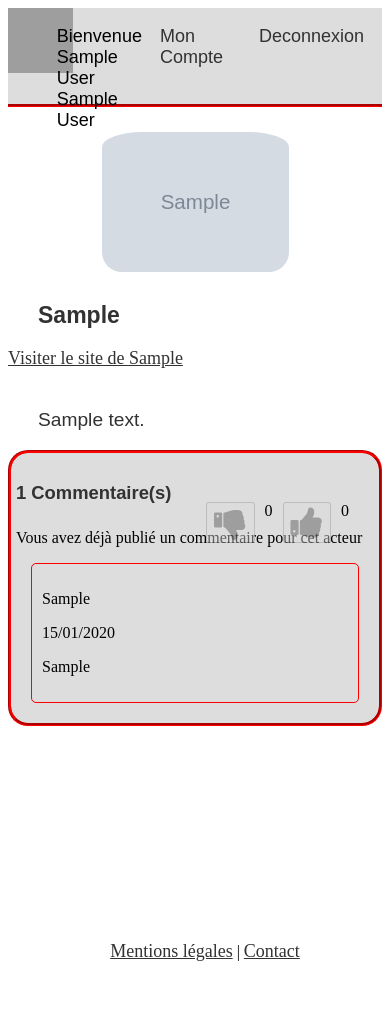
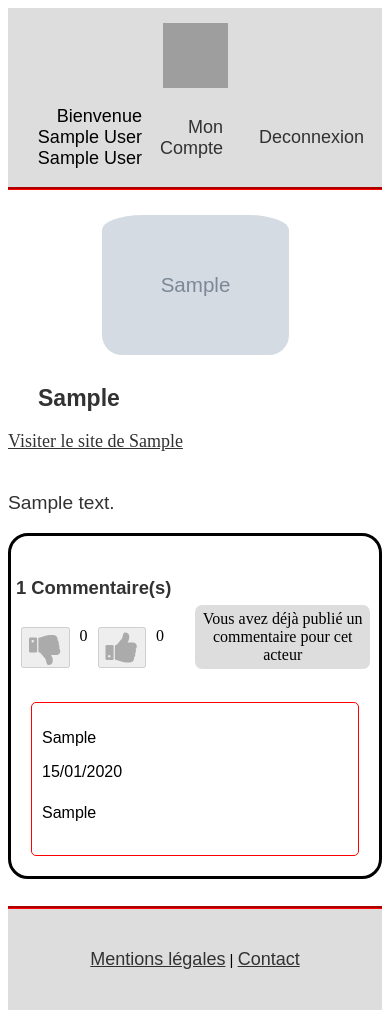
Before and after one commit to SamiaBeggar/GBAF-Openclassrooms, a PHP site: page /actor.php?id=1 in a window 390 px wide. Before the commit the page ends 961 px from the top, so only its background shows below. Run offline with PHP 8.4, Linux system fonts and the light colour scheme; the visitor is signed in with stand-in values (Sample User, id 1); tables that the repository leaves empty or names only in its code hold one stand-in row (values such as "Sample post"); grey boxes marked "Sample" are stand-in pictures; grey boxes are pictures that could not be loaded.

Commit message:
avancement

```diff
--- a/style.css
+++ b/style.css
@@ -111,7 +111,7 @@ h2{
     font-size: 23px;
     margin-top:20px;
     padding-left: 60px;
-    font-family: 'open_sansregular', Arial, sans-serif;
+    font-family:  'open_sansregular', Arial, sans-serif;
 }
 .partners p {
     font-family:  'open_sansregular', Arial, sans-serif;
@@ -131,7 +131,7 @@ ul {
 .partners_description{
     background-color:  #dddddd;
 }
-.all{
+.one{
     display: flex;
     width: 100%;
     justify-content: SPACE-BETWEEN;
@@ -188,15 +188,15 @@ ul {
 #actor_details h2{
     padding-left: 30px;
     padding-top: 10px;
-    font-family: 'open_sansregular', Arial, sans-serif;
+    font-family:  'open_sansregular', Arial, sans-serif;
     color: #323232;
 }
 
 #comments_container{
-    background-color: #dddddd;
+
     padding: 5px;
     border-radius: 20px;
-    border: 3px groove red;
+    border: 3px solid black;
     width: auto;
 }
 .comments_number{
@@ -213,31 +213,39 @@ h4{
 
 
 .new_comments a {
-    width: 58px;
+    width: 100px;
     height: 50px;
     border-radius: 7px;
     display: flex;
     text-decoration: none;
-    background-color: gray;
     text-align: center;
-    padding-left: 60%;
     margin-top: -55px;
+    border: 1px groove red;
     align-items: center;
-    justify-content: flex-end;
+
 }
 .new_comments{
-    width: 70px;
     display: flex;
-    padding-left: 60%;
+    MARGIN-LEFT: 60%;
     justify-content: space-between;
 
 
 }
-.new_comments a:active {
-     color: whitesmoke;
+
+.already_comments{
+    display: flex;
+    background-color:#dddddd;
+    width: 25%;
+    height: 50px;
+    border-radius: 7px;
+    justify-content: center;
+    align-items: center;
+    MARGIN-LEFT: 50%;
+    MARGIN-TOP: -57px;
+    margin-bottom: 1%;
+    text-align: center;
 }
 .like , .dislike, .vote_count{
-    /* color: black; */
     float: right;
     margin: 5px;
     margin-top: -20px;
@@ -247,7 +255,7 @@ h4{
 .votes{
     display: flex;
 	justify-content: flex-end;
-	height: 35x;
+	height:35px;
 	width: auto;
     margin-top: -25px;
     margin-right: 20px;
@@ -261,15 +269,38 @@ h4{
     padding: 10px;
 
 }
+.other_comments p {
+    font-family: 'open_sansregular', Arial, sans-serif ;
+}
+#text{
+    line-height: 2em;
+}
+
+#message{
+    resize: none;
+    width: 100%;
+
+}
+div textarea{
+    box-sizing: border-box;
+    max-width: 100%;
+}
+
+footer{
+    /* transform : translate(10px, 215px); */
+    border-top: 3px groove red;
+    margin-top: 27px;
+    padding: 40px;
+    font-size: 15px;
+    font-family: 'open_sansregular', Arial, sans-serif;
+    background-color: #dddddd;
+    text-align: center;
+
+}
 
 
-footer{
-    text-align: center;
-    transform : translate(10px, 215px)
-}
-
 @media all and (max-width:768px){
-    .all{
+    .one{
         display: block;
     }
     #logo{
@@ -277,5 +308,57 @@ footer{
     }
     #content{
         width: 100%;
+        margin-left: 0px;
     }
+
+    header{
+        display: flex;
+        flex-direction: column;
+        align-items: center;
+        height: auto;
+
     }
+
+    .logomin{
+        display: block;
+        width: auto;
+        padding-top: 15px;
+
+    }
+
+    .rightheader{
+        display: flex;
+        align-items: center;
+        text-align: right;
+        width: auto
+
+    }
+    #actor_details img {
+        padding-top: 25px;
+
+    }
+    #actor_details  p {
+        padding-left: 0;
+    }
+    #data{
+        display: block;
+		margin: 12px 0 20px 0;
+    }
+
+	.comments_number{
+        margin-bottom: 38px;
+		text-align: center;
+	}
+    .already_comments{
+        width: 49%;
+        height: 64px;
+        text-align: center;
+    }
+
+    .votes{
+        display: flex;
+        justify-content: flex-start;
+		width: auto;
+    }
+
+    }
```
